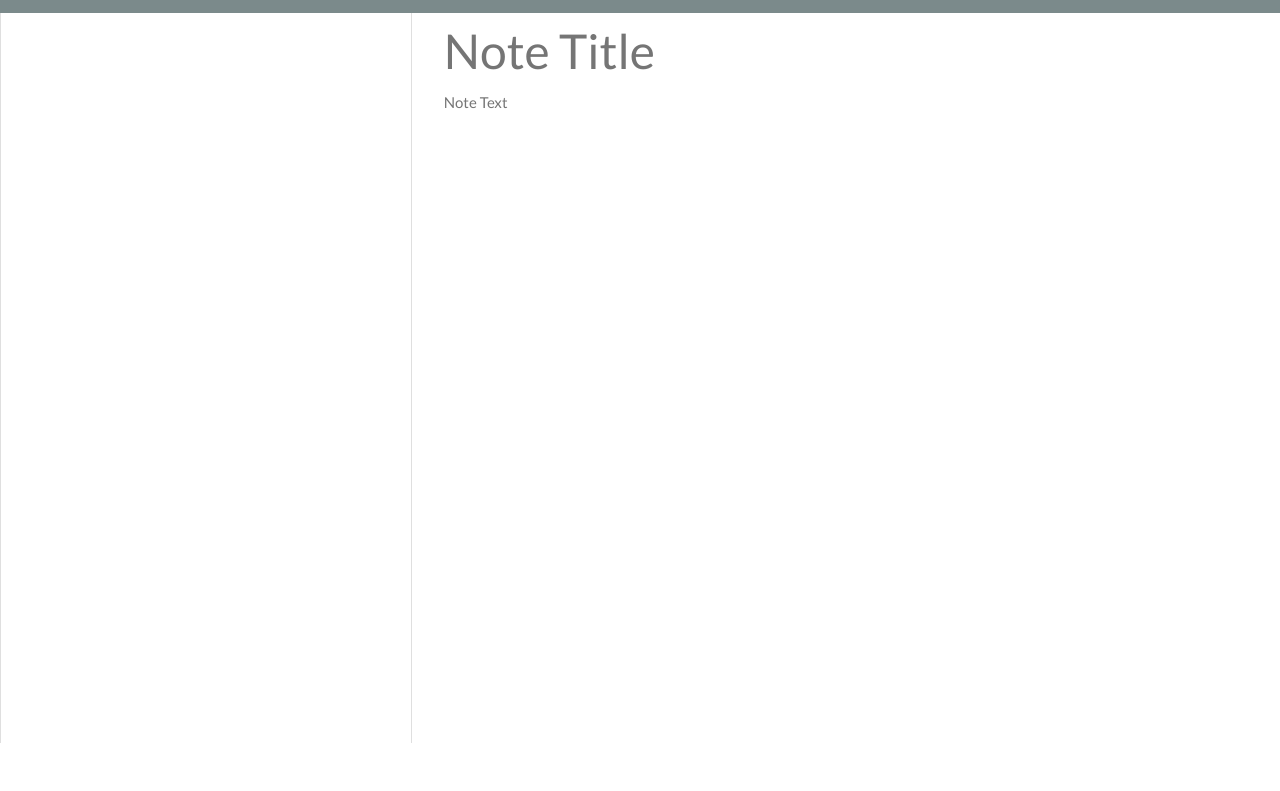
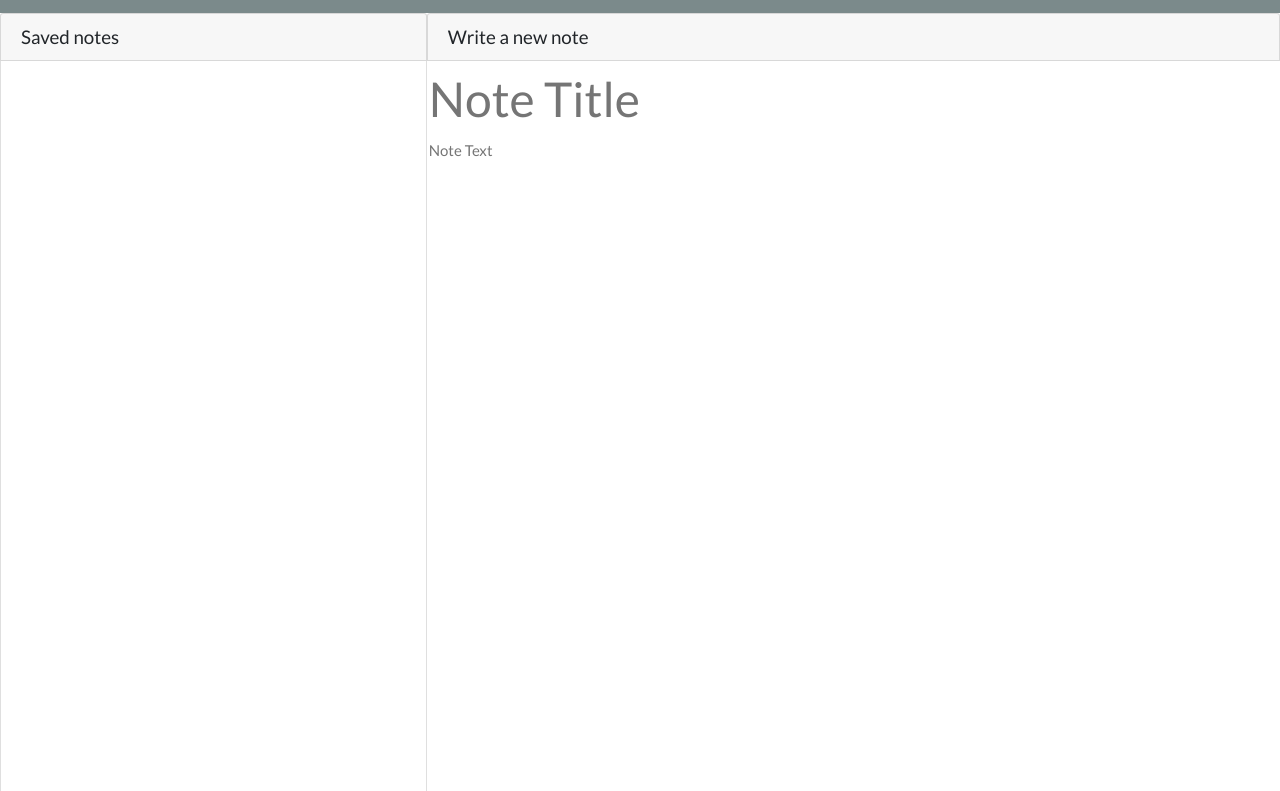
Before and after one commit to BBoutet1/note-taker, a website: page Develop/public/notes.html in a window 1280 px wide. Shown: the part 58-849 px from the top of the page. Before the commit the page ends 806 px from the top, so only its background shows below. Drawn offline with nearby package versions, Linux system fonts and the light colour scheme; no server answers.

Commit message:
Columns labels added

```diff
--- a/Develop/public/assets/styles.css
+++ b/Develop/public/assets/styles.css
@@ -1,4 +1,5 @@
-html, body {
+html,
+body {
     height: 100%;
     margin: 0;
     padding: 0;
@@ -15,7 +16,8 @@ html, body {
     cursor: pointer;
 }
 
-.note-textarea, .note-title {
+.note-textarea,
+.note-title {
     color: #000000;
     width: 100%;
     outline: none;
@@ -34,7 +36,8 @@ html, body {
     font-size: 3rem;
 }
 
-.note-title:read-only, .note-textarea:read-only {
+.note-title:read-only,
+.note-textarea:read-only {
     color: #757575;
 }
 
@@ -45,8 +48,9 @@ html, body {
     border-bottom-left-radius: 0;
 }
 
+.form-container,
 .list-container {
-  padding-left: 0;
+    padding: 0px;
 }
 
 .list-container .list-group,
@@ -68,3 +72,7 @@ html, body {
     padding: 20px;
     cursor: pointer;
 }
+
+.card-header {
+    border: 1px solid rgba(0, 0, 0, 0.125);
+}
--- a/Develop/public/notes.html
+++ b/Develop/public/notes.html
@@ -23,14 +23,18 @@
     <div class="container-fluid">
         <div class="row">
             <div class="col-4 list-container">
+                <h5 class="card-header">Saved notes</h5>
                 <div class="card">
                     <ul class="list-group">
                     </ul>
                 </div>
             </div>
-            <div class="col-8">
-                <input class="note-title" placeholder="Note Title" maxlength="28" type="text">
-                <textarea class="note-textarea" placeholder="Note Text"></textarea>
+            <div class="col-8 form-container">
+                <h5 class="card-header">Write a new note</h5>
+                <div class="form">
+                    <input class="note-title" placeholder="Note Title" maxlength="28" type="text">
+                    <textarea class="note-textarea" placeholder="Note Text"></textarea>
+                </div>
             </div>
         </div>
     </div>
```
Lines whose indentation alone changed are shown as unchanged.
